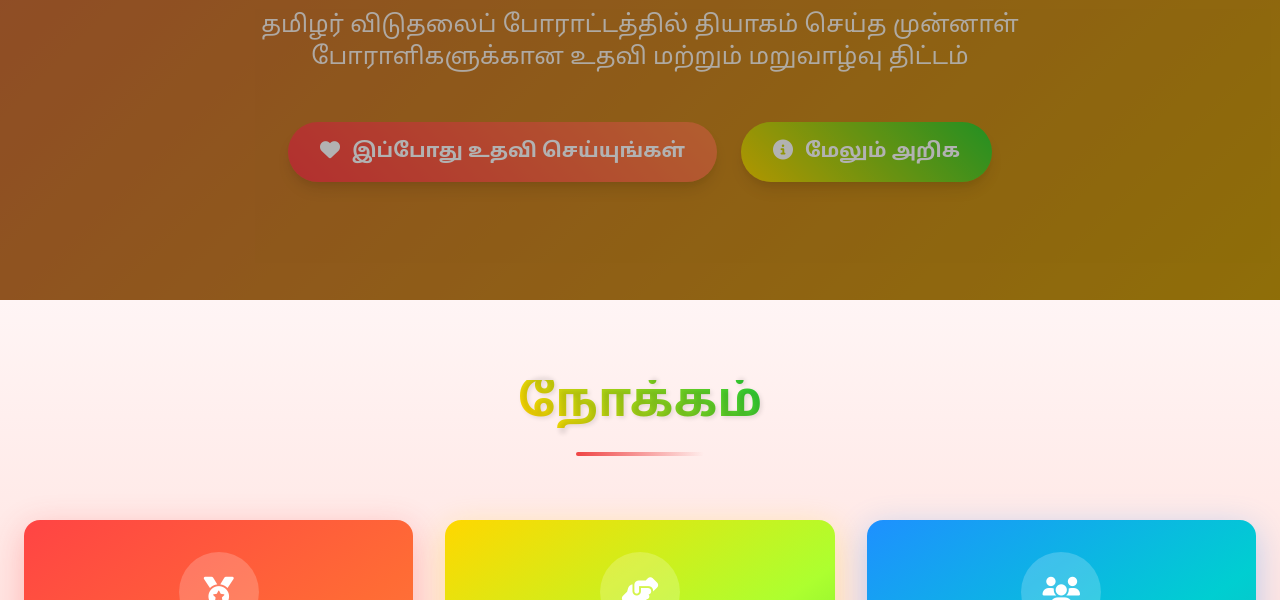
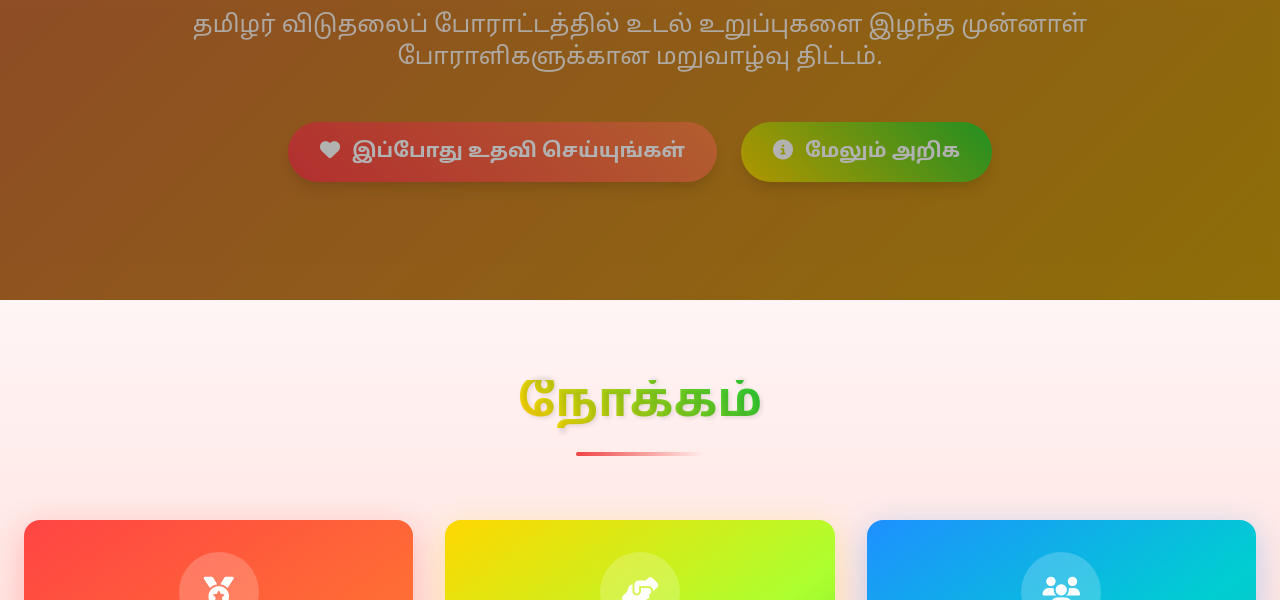
Before and after one commit to Fernando280773/YTCHelpforTamilHeroes, a website: page index.html in a window 1280 px wide. Shown: the part 500-1100 px from the top of the page. Drawn offline with nearby package versions, Linux system fonts and the light colour scheme.

Commit message:
Update header subtitle Tamil text as requested

```diff
--- a/index.html
+++ b/index.html
@@ -36,7 +36,7 @@
 
                 <!-- Subtitle -->
                 <p class="text-xl md:text-2xl text-white mb-12 max-w-4xl mx-auto opacity-90">
-                    தமிழர் விடுதலைப் போராட்டத்தில் தியாகம் செய்த முன்னாள் போராளிகளுக்கான உதவி மற்றும் மறுவாழ்வு திட்டம்
+                    தமிழர் விடுதலைப் போராட்டத்தில்  உடல் உறுப்புகளை இழந்த  முன்னாள் போராளிகளுக்கான  மறுவாழ்வு திட்டம்.
                 </p>
 
                 <!-- CTA Buttons -->
```
